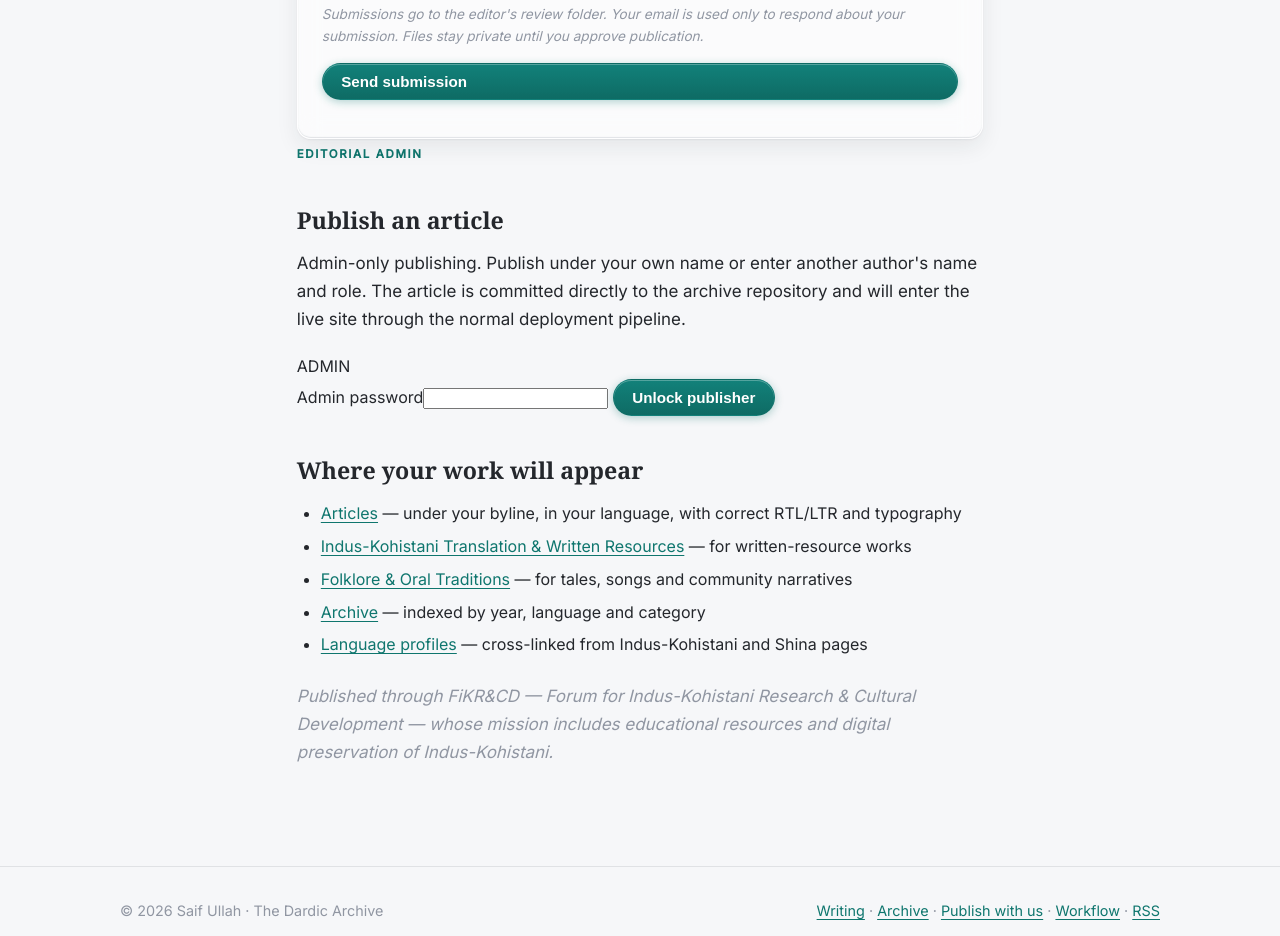
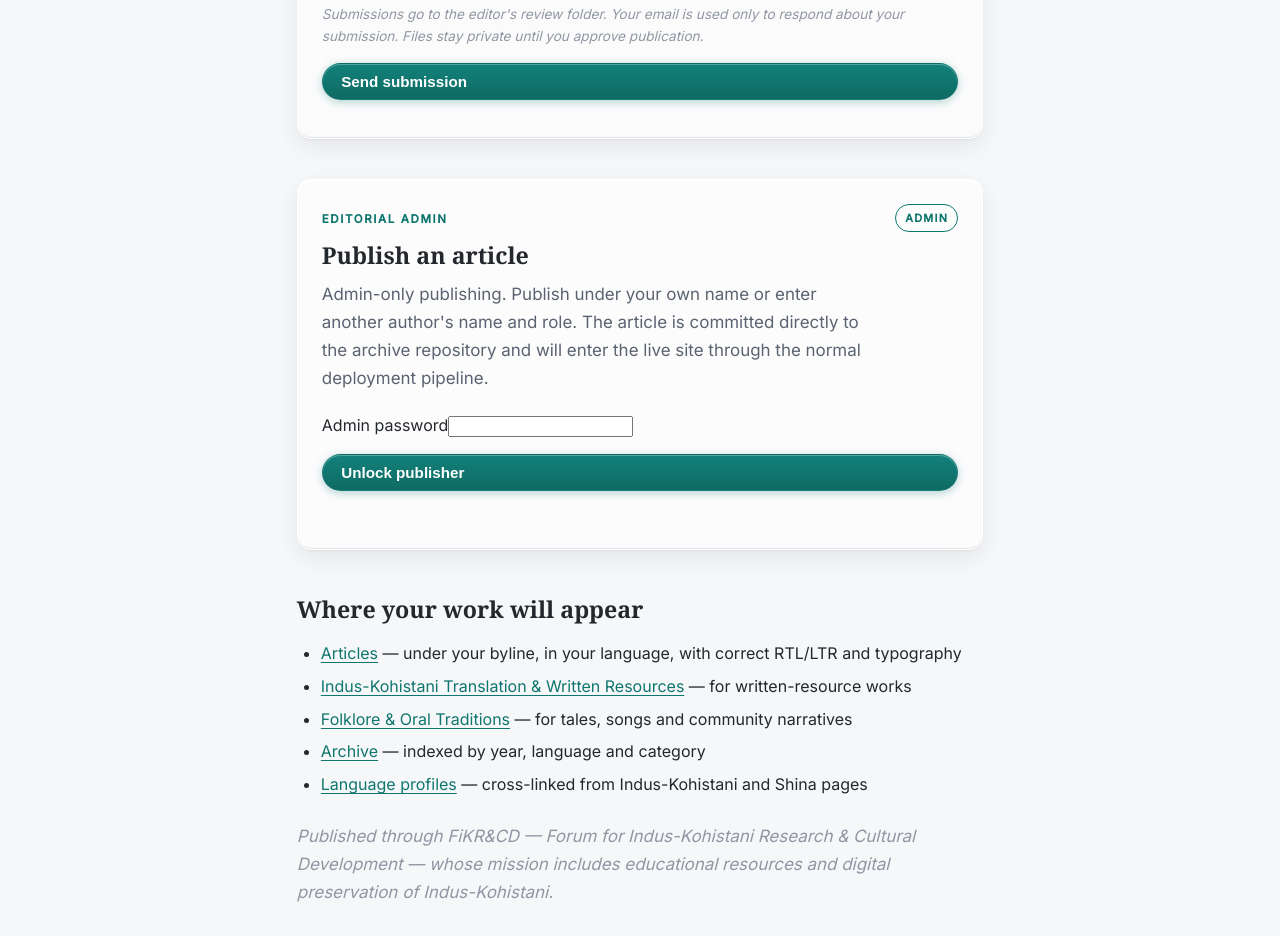
Before and after one commit to xl8saif/dardic-archive, an Astro site: page /contribute in a window 1280 px wide. Shown: the part 2632-3568 px from the top of the page. Built offline with nearby package versions, Linux system fonts and the light colour scheme; Astro itself is replaced by a stand-in of ours; a small style sheet from the web is missing.

Commit message:
Style admin article publisher

```diff
--- a/src/styles/global.css
+++ b/src/styles/global.css
@@ -1386,3 +1386,13 @@ select.filter-chip {
   .publication-feature { align-items: flex-start; flex-direction: column; }
   .issue-row { grid-template-columns: 1fr; gap: .3rem; }
 }
+
+.admin-publisher{margin:2.5rem 0;padding:1.5rem;border:1px solid var(--glass-edge);border-radius:var(--radius);background:rgba(255,255,255,.62);box-shadow:var(--emboss);backdrop-filter:blur(var(--glass-blur)) saturate(1.3);-webkit-backdrop-filter:blur(var(--glass-blur)) saturate(1.3)}
+.admin-publisher-head{display:flex;justify-content:space-between;gap:1rem;align-items:flex-start;margin-bottom:1.2rem}
+.admin-publisher-head h2{margin:.3rem 0 .45rem;font-family:var(--font-latin)}
+.admin-publisher-head p{max-width:70ch;margin:0;color:var(--ink-soft)}
+.admin-badge{font:700 .68rem var(--font-ui);letter-spacing:.12em;padding:.35rem .55rem;border:1px solid var(--accent);border-radius:999px;color:var(--accent)}
+.admin-login,.admin-publish{display:grid;gap:1rem}
+.admin-publish[hidden],.admin-login[hidden]{display:none}
+.admin-actions{display:flex;gap:.7rem;flex-wrap:wrap}
+.form-status.ok{color:#176b42}.form-status.err{color:#a52a2a}
```
